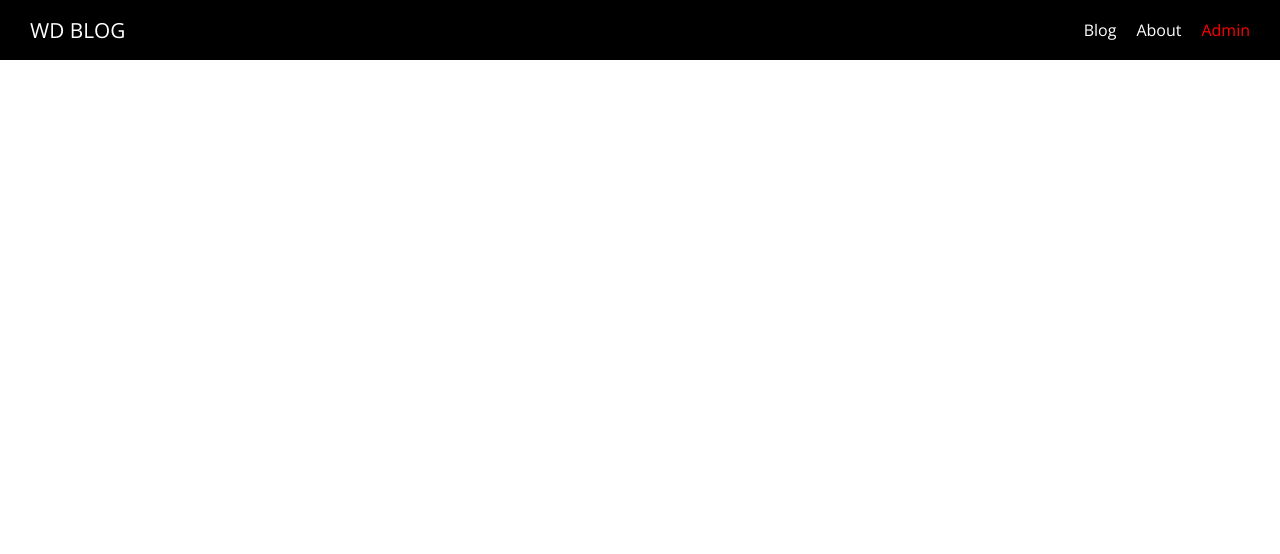
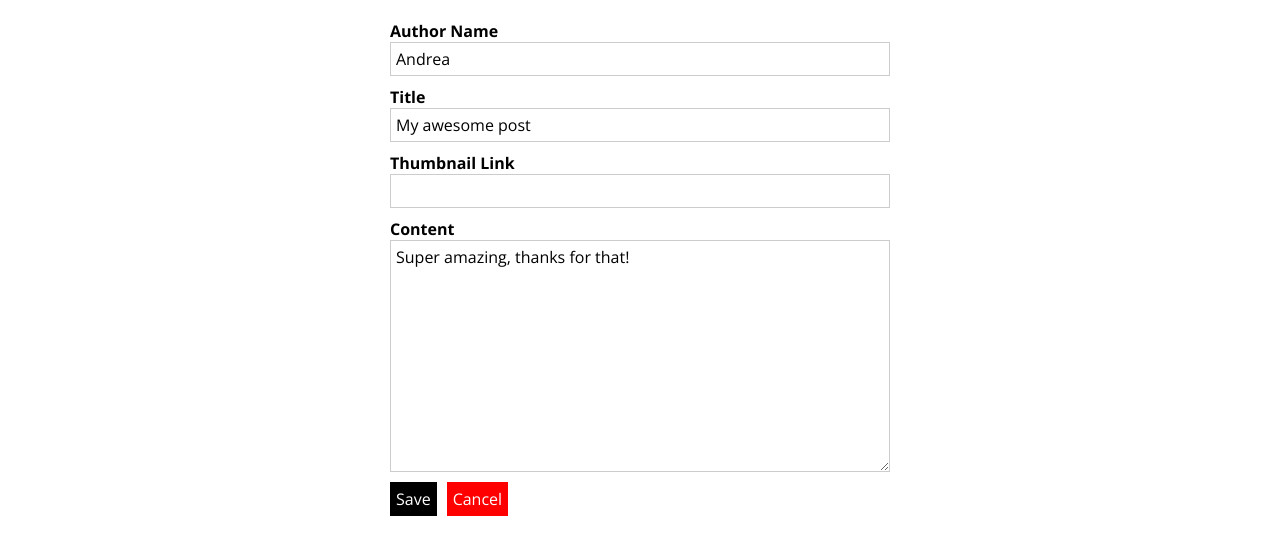
Before and after one commit to AndreaDeMartino/Nuxt.js-Posts, a Nuxt app: page /admin/1 in a window 1280 px wide. Shown: the top 554 px of the page. Built offline with nearby package versions, Linux system fonts and the light colour scheme.

Commit message:
Add admin layout and admin pages

```diff
--- /dev/null
+++ b/components/Admin/AdminPostForm.vue
@@ -0,0 +1,61 @@
+<template>
+  <form @submit.prevent="onSave">
+    <AppControlInput v-model="editedPost.author"> Author Name </AppControlInput>
+
+    <AppControlInput v-model="editedPost.title"> Title </AppControlInput>
+
+    <AppControlInput v-model="editedPost.thumbnailLink">
+      Thumbnail Link
+    </AppControlInput>
+
+    <AppControlInput control-type="textarea" v-model="editedPost.content">
+      Content
+    </AppControlInput>
+
+    <AppButton type="submit">Save</AppButton>
+
+    <AppButton
+      type="button"
+      style="margin-left: 10px"
+      btn-style="cancel"
+      @click="onCancel"
+    >
+      Cancel
+    </AppButton>
+  </form>
+</template>
+
+<script>
+import AppControlInput from '@/components/UI/AppControlInput.vue'
+import AppButton from '@/components/UI/AppButton.vue'
+
+export default {
+  props: {
+    post: {
+      type: Object,
+      required: false,
+    },
+  },
+  components: {
+    AppButton,
+    AppControlInput,
+  },
+  data() {
+    return {
+      editedPost: this.post
+        ? { ...this.post }
+        : { author: '', title: '', thumbnail: '', content: '' },
+    }
+  },
+  methods: {
+    onSave() {
+      console.log('Post Saved')
+    },
+    onCancel() {
+      this.$router.push('/admin')
+    },
+  },
+}
+</script>
+
+<style scoped></style>
--- /dev/null
+++ b/components/UI/AppButton.vue
@@ -0,0 +1,63 @@
+<template>
+  <button
+    class="button"
+    :class="btnStyle"
+    v-bind="$attrs"
+    v-on="$listeners"><slot /></button>
+</template>
+
+<script>
+export default {
+  name: 'AppButton',
+  props: {
+    btnStyle: {
+      type: String,
+      default: ''
+    }
+  }
+}
+</script>
+
+
+<style scoped>
+.button {
+  font: inherit;
+  background-color: black;
+  color: white;
+  padding: 5px;
+  cursor: pointer;
+  border: 1px solid black;
+}
+
+.button:hover,
+.button:active {
+  background-color: rgb(51, 51, 51);
+  border: 1px solid black;
+}
+
+.inverted {
+  background-color: white;
+  color: black;
+  border: 1px solid transparent;
+}
+
+.inverted:hover,
+.inverted:active {
+  color: #ccc;
+  background-color: white;
+  border: 1px solid transparent;
+}
+
+.cancel {
+  background-color: red;
+  color: white;
+  border: 1px solid transparent;
+}
+
+.cancel:hover,
+.cancel:active {
+  background-color: salmon;
+  border: 1px solid transparent;
+  color: white;
+}
+</style>
--- /dev/null
+++ b/components/UI/AppControlInput.vue
@@ -0,0 +1,58 @@
+<template>
+  <div class="input-control">
+    <label><slot /></label>
+    <input
+      v-if="controlType === 'input'"
+      v-bind="$attrs"
+      :value="value"
+      @input="$emit('input', $event.target.value)">
+    <textarea
+      v-if="controlType === 'textarea'"
+      rows="10"
+      :value="value"
+      @input="$emit('input', $event.target.value)"></textarea>
+  </div>
+</template>
+
+<script>
+export default {
+  name: 'AppInputControl',
+  props: {
+    controlType: {
+      type: String,
+      default: 'input'
+    },
+    value: {
+      type: String,
+      default: ''
+    }
+  }
+}
+</script>
+
+<style scoped>
+.input-control {
+  margin: 10px 0;
+}
+
+.input-control label {
+  display: block;
+  font-weight: bold;
+}
+
+.input-control input,
+.input-control textarea {
+  display: block;
+  width: 100%;
+  box-sizing: border-box;
+  font: inherit;
+  border: 1px solid #ccc;
+  padding: 5px;
+}
+
+.input-control input:focus,
+.input-control textarea:focus {
+  background-color: #eee;
+  outline: none;
+}
+</style>
--- a/components/posts/PostList.vue
+++ b/components/posts/PostList.vue
@@ -5,6 +5,7 @@
       thumbnail="https://ak.picdn.net/shutterstock/videos/14597056/thumb/1.jpg"
       title="Hello There"
       previewText="This is my first post!"
+      :is-admin="isAdmin"
     ></post-preview>
 
     <post-preview
@@ -12,6 +13,7 @@
       thumbnail="https://cdn.pixabay.com/photo/2017/12/26/21/19/tech-3041437_960_720.jpg"
       title="Hi friends"
       previewText="Yeah, this is my second post."
+      :is-admin="isAdmin"
     ></post-preview>
 
     <post-preview
@@ -19,6 +21,7 @@
       thumbnail="https://c7.uihere.com/files/792/139/601/circular-technological-background.jpg"
       title="What's Up guys"
       previewText="And This is my third post."
+      :is-admin="isAdmin"
     ></post-preview>
   </section>
 </template>
@@ -26,6 +29,12 @@
 <script>
 import PostPreview from '@/components/Posts/PostPreview.vue'
 export default {
+  props: {
+    isAdmin: {
+      type: Boolean,
+      default: false,
+    },
+  },
   components: {
     PostPreview,
   },
--- a/components/posts/PostPreview.vue
+++ b/components/posts/PostPreview.vue
@@ -1,6 +1,5 @@
 <template>
-  <nuxt-link :to="'/posts/' + id" class="post-preview">
-
+  <nuxt-link :to="postLink" class="post-preview">
     <article>
       <div
         class="post-thumbnail"
@@ -11,7 +10,6 @@
         <p>{{ previewText }}</p>
       </div>
     </article>
-
   </nuxt-link>
 </template>
 
@@ -34,6 +32,15 @@
     thumbnail: {
       type: String,
       required: true,
+    },
+    isAdmin: {
+      type: Boolean,
+      default: false,
+    },
+  },
+  computed: {
+    postLink() {
+      return this.isAdmin ? '/admin/' + this.id : '/posts/' + this.id
     },
   },
 }
--- /dev/null
+++ b/layouts/admin.vue
@@ -0,0 +1,15 @@
+<template>
+  <div>
+    <Nuxt />
+  </div>
+</template>
+
+<style>
+html {
+  font-family: 'Open Sans', sans-serif;
+}
+
+body {
+  margin: 0;
+}
+</style>
--- /dev/null
+++ b/layouts/error.vue
@@ -0,0 +1,22 @@
+<template>
+  <div class="error-page">
+    <h1>Oops, something went wrong!</h1>
+    <p>Back to <a href="/">safety</a>!</p>
+  </div>
+</template>
+
+<style scoped>
+.error-page {
+  text-align: center;
+}
+
+.error-page a {
+  text-decoration: none;
+  color: red;
+}
+
+.error-page a:hover,
+.error-page a:active {
+  color: salmon;
+}
+</style>
--- /dev/null
+++ b/pages/admin/_postId/index.vue
@@ -0,0 +1,40 @@
+<template>
+  <div class="admin-new-post-page">
+    <section class="update-form">
+      <admin-post-form :post="loadedPost"></admin-post-form>
+    </section>
+  </div>
+</template>
+
+<script>
+import AdminPostForm from '@/components/Admin/AdminPostForm.vue'
+export default {
+  layout: 'admin',
+  components: {
+    AdminPostForm,
+  },
+  data() {
+    return {
+      loadedPost: {
+        author: 'Andrea',
+        title: 'My awesome post',
+        content: 'Super amazing, thanks for that!',
+        thumbnail:
+          'https://c7.uihere.com/files/792/139/601/circular-technological-background.jpg',
+      },
+    }
+  },
+}
+</script>
+
+<style scoped>
+.update-form {
+  width: 90%;
+  margin: 20px auto;
+}
+@media (min-width: 768px) {
+  .update-form {
+    width: 500px;
+  }
+}
+</style>
--- /dev/null
+++ b/pages/admin/auth/index.vue
@@ -0,0 +1,53 @@
+<template>
+  <div class="admin-auth-page">
+    <div class="auth-container">
+      <form>
+        <AppControlInput type="email">E-Mail Address</AppControlInput>
+        <AppControlInput type="password">Password</AppControlInput>
+        <AppButton type="submit">{{ isLogin ? 'Login' : 'Sign Up' }}</AppButton>
+        <AppButton
+          type="button"
+          btn-style="inverted"
+          style="margin-left: 10px"
+          @click="isLogin = !isLogin"
+          >Switch to {{ isLogin ? 'Signup' : 'Login' }}</AppButton
+        >
+      </form>
+    </div>
+  </div>
+</template>
+
+<script>
+import AppControlInput from '@/components/UI/AppControlInput'
+import AppButton from '@/components/UI/AppButton'
+
+export default {
+  name: 'AdminAuthPage',
+  layout: 'admin',
+  components: {
+    AppControlInput,
+    AppButton,
+  },
+  data() {
+    return {
+      isLogin: true,
+    }
+  },
+}
+</script>
+
+<style scoped>
+.admin-auth-page {
+  padding: 20px;
+}
+
+.auth-container {
+  border: 1px solid #ccc;
+  border-radius: 5px;
+  box-shadow: 0 2px 2px #ccc;
+  width: 300px;
+  margin: auto;
+  padding: 10px;
+  box-sizing: border-box;
+}
+</style>
--- a/pages/admin/index.vue
+++ b/pages/admin/index.vue
@@ -0,0 +1,43 @@
+<template>
+  <div class="admin-page">
+    <section class="new-post">
+      <app-button @click="$router.push('/admin/new-post')"
+        >Create Post</app-button
+      >
+    </section>
+
+    <section class="existing-posts">
+      <h1>Existing Posts</h1>
+      <post-list isAdmin></post-list>
+    </section>
+  </div>
+</template>
+
+<script>
+import PostList from '@/components/Posts/PostList.vue'
+import AppButton from '@/components/UI/AppButton.vue'
+
+export default {
+  layout: 'admin',
+  components: {
+    PostList,
+    AppButton,
+  },
+}
+</script>
+
+<style scoped>
+.admin-page {
+  padding: 20px;
+}
+
+.new-post {
+  text-align: center;
+  border-bottom: 2px solid #ccc;
+  padding-bottom: 10px;
+}
+
+.existing-posts h1 {
+  text-align: center;
+}
+</style>
--- /dev/null
+++ b/pages/admin/new-post/index.vue
@@ -0,0 +1,30 @@
+<template>
+  <div class="admin-new-post-page">
+    <section class="new-post-form">
+      <admin-post-form></admin-post-form>
+    </section>
+  </div>
+</template>
+
+<script>
+import AdminPostForm from '@/components/Admin/AdminPostForm.vue'
+export default {
+  layout: 'admin',
+  components: {
+    AdminPostForm,
+  },
+}
+</script>
+
+<style scoped>
+.new-post-form {
+  width: 90%;
+  margin: 20px auto;
+}
+
+@media (min-width: 768px) {
+  .new-post-form {
+    width: 500px;
+  }
+}
+</style>
```
